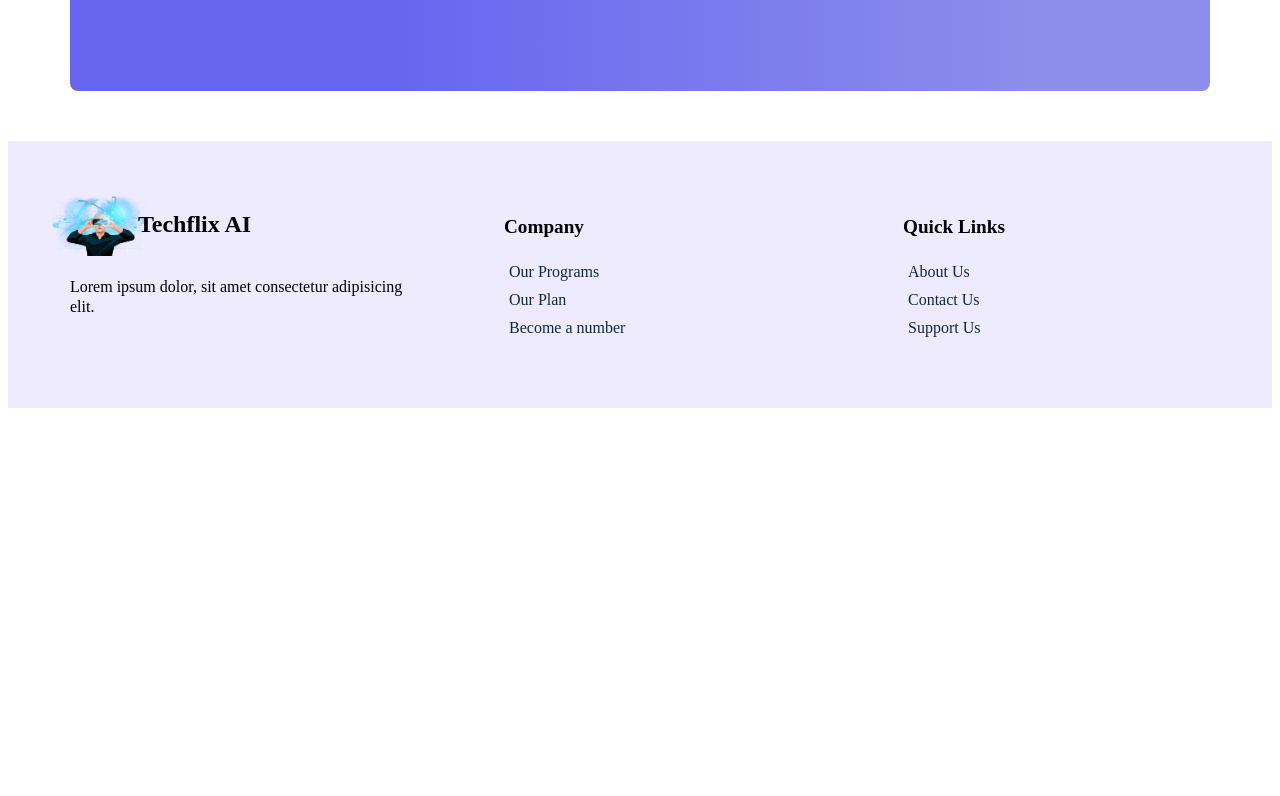
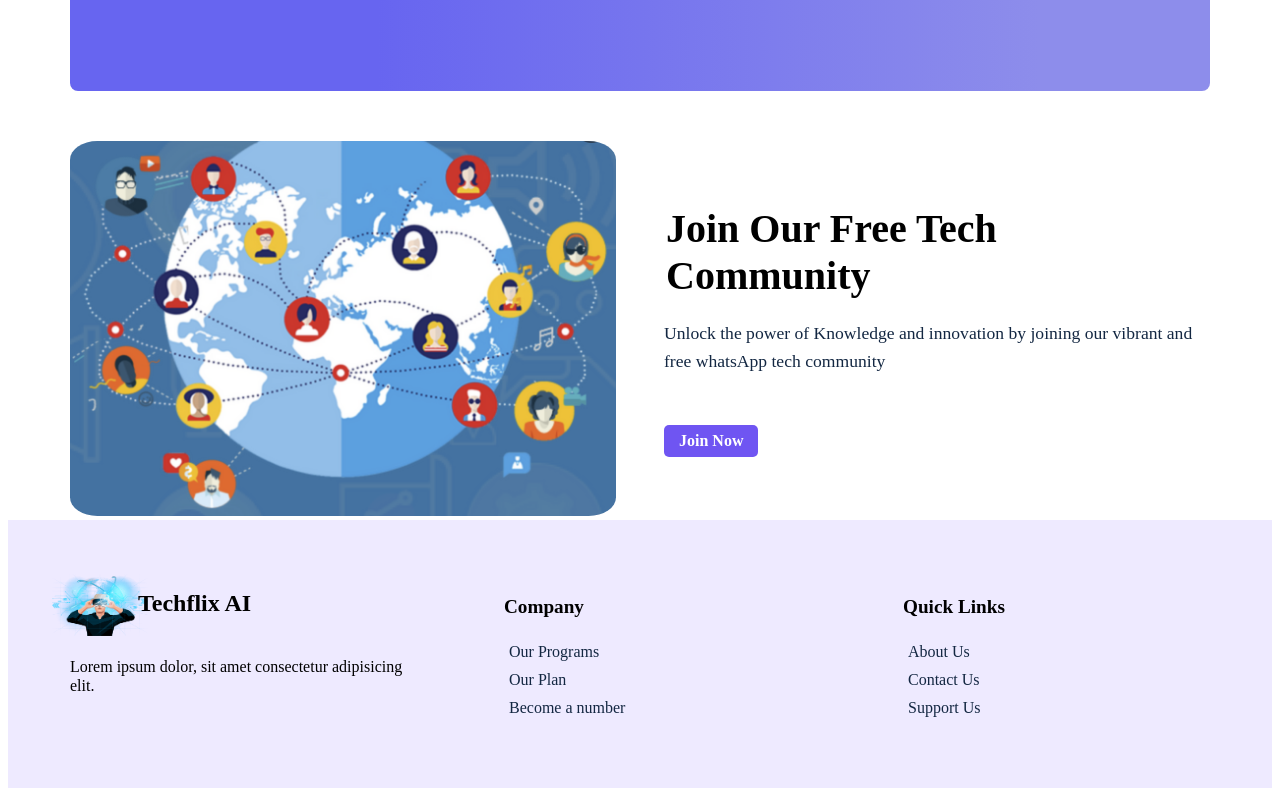
Before and after one commit to fuadofficial/EDUCATION-PROJECT, a React (Create React App) app: page / in a window 1280 px wide. Shown: the part 973-1769 px from the top of the page. Before the commit the page ends 1389 px from the top, so only its background shows below. Built offline with nearby package versions, Linux system fonts and the light colour scheme.

Commit message:
set start section

```diff
--- /dev/null
+++ b/src/components/Pages/Community/Community.css
@@ -0,0 +1,25 @@
+.start-wrapper {
+  display: flex;
+  justify-content: space-between;
+  column-gap: 3rem;
+  align-items: center;
+}
+.start-img,
+.start-content {
+  width: 50%;
+}
+.start-img img {
+  width: 100%;
+  border-radius: 5%;
+}
+.start-content h2 {
+  font-size: 2.5rem;
+  margin: 2px;
+  margin-bottom: 20px;
+}
+.start-content p {
+  color: var(--heading-color);
+  font-size: 1.1rem;
+  line-height: 28px;
+  margin-bottom: 50px;
+}
--- /dev/null
+++ b/src/components/Pages/Community/Community.js
@@ -0,0 +1,25 @@
+import React from 'react'
+import './Community.css'
+import community from '../../../assets/img/tc.png'
+
+function Community() {
+    const handleClick = () => {
+        window.open('https://www.youtube.com/watch?v=AcKEdVNGibA&t=5155s')
+    }
+    return (
+        <div className="container">
+            <div className="start-wrapper">
+                <div className="start-img">
+                    <img src={community} alt="" />
+                </div>
+                <div className="start-content">
+                    <h2>Join Our Free Tech Community</h2>
+                    <p>Unlock the power of Knowledge and innovation by joining our vibrant and free whatsApp tech community</p>
+                    <button className='register-btn' onClick={handleClick}>Join Now</button>
+                </div>
+            </div>
+        </div>
+    )
+}
+
+export default Community
--- a/src/components/Pages/Home/Home.js
+++ b/src/components/Pages/Home/Home.js
@@ -3,6 +3,7 @@ import './Home.css'
 import meta from '../../../assets/img/meta.jpeg'
 import { AiOutlineWhatsApp } from 'react-icons/ai'
 import Courses from '../Courses/Courses'
+import Community from '../Community/Community'
 
 function Home() {
     const handleclick = () => {
@@ -44,6 +45,7 @@ function Home() {
                 </div>
             </section>
             <Courses />
+            <Community />
         </>
 
     )
```
